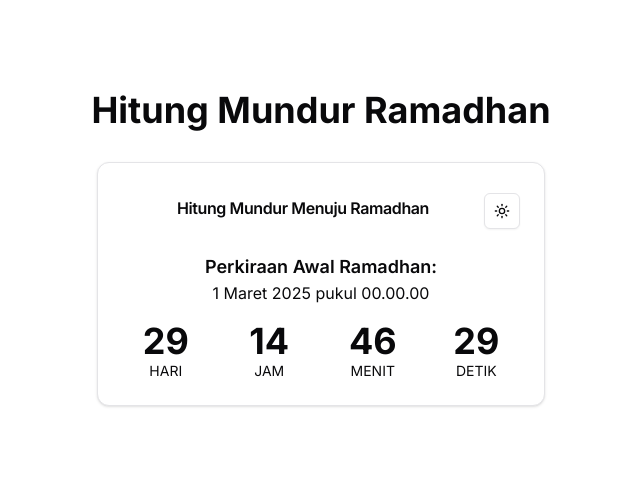
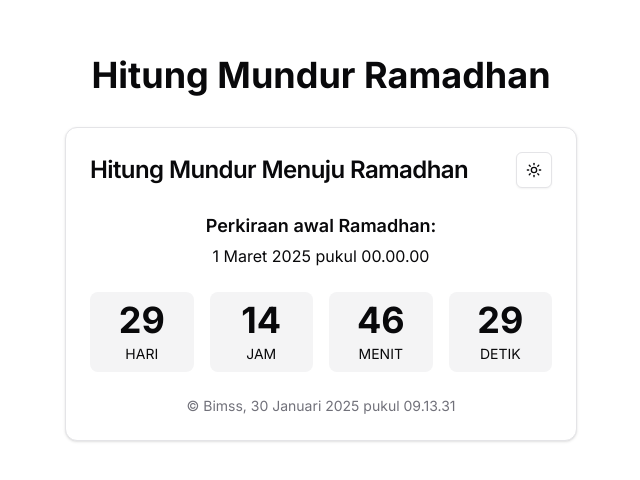
Before and after one commit to bimamib/ramadhan-countdown, a Next.js app: page / in a window 1280 px wide. Shown: the part 152-632 px from the top of the page, without its empty margins (319-959 px from the left). Built offline with nearby package versions, Linux system fonts and the light colour scheme.

Commit message:
Fix styling

```diff
--- a/components/ramadhan-countdown.tsx
+++ b/components/ramadhan-countdown.tsx
@@ -1,7 +1,13 @@
 "use client";
 
 import { useEffect, useState } from "react";
-import { Card, CardContent, CardHeader, CardTitle } from "./ui/card";
+import {
+  Card,
+  CardContent,
+  CardFooter,
+  CardHeader,
+  CardTitle,
+} from "./ui/card";
 import { useRamadhanCountdown } from "@/hooks/useRamadhanCountdown";
 import { ThemeToggle } from "./theme.toggle";
 
@@ -23,27 +29,6 @@ export function RamadhanCountdown() {
     return null;
   }
 
-  if (!timeRemaining) {
-    return (
-      <Card className="w-full max-w-md mx-auto">
-        <CardHeader className="flex flex-row items-center justify-between">
-          <CardTitle className="text-center flex-grow">
-            Ramadhan Mubarak
-          </CardTitle>
-          <ThemeToggle />
-        </CardHeader>
-        <CardContent>
-          <p className="text-center">
-            Ramadhan Telah Tiba. Semoga Bulan Suci ini Membawa Kedamaian dan
-            Berkah
-          </p>
-        </CardContent>
-      </Card>
-    );
-  }
-
-  const { targetDate, days, hours, minutes, seconds } = timeRemaining;
-
   const formatDate = (date: Date) => {
     return date.toLocaleString("id-ID", {
       timeZone: "Asia/Jakarta",
@@ -57,35 +42,78 @@ export function RamadhanCountdown() {
     });
   };
 
+  const formatFooterDate = (date: Date) => {
+    return date.toLocaleString("id-ID", {
+      timeZone: "Asia/Jakarta",
+      year: "numeric",
+      month: "long",
+      day: "numeric",
+      hour: "2-digit",
+      minute: "2-digit",
+      second: "2-digit",
+      hour12: false,
+    });
+  };
+
+  if (!timeRemaining) {
+    return (
+      <Card className="w-full max-w-md mx-auto">
+        <CardHeader className="flex flex-row items-center justify-between">
+          <CardTitle className="text-center flex-grow">
+            Ramadhan Mubarak!
+          </CardTitle>
+          <ThemeToggle />
+        </CardHeader>
+        <CardContent>
+          <p className="text-center">
+            Ramadhan Telah Tiba. Semoga Bulan Suci ini Membawa Kedamaian dan
+            Berkah.
+          </p>
+        </CardContent>
+        <CardFooter className="flex justify-center items-center text-sm text-muted-foreground">
+          <p>&copy; Bimss, {formatFooterDate(currentTime)}</p>
+        </CardFooter>
+      </Card>
+    );
+  }
+
+  const { targetDate, days, hours, minutes, seconds } = timeRemaining;
+
   return (
-    <Card className="w-full max-w-md mx-auto">
-      <CardHeader className="flex flex-row items-center justify-between">
-        <CardTitle className="text-center flex-grow">
+    <Card className="w-full max-w-lg mx-auto">
+      <CardHeader className="flex flex-col sm:flex-row items-center justify-between space-y-2 sm:space-y-0">
+        <CardTitle className="text-center sm:text-left text-xl sm:text-2xl flex-grow">
           Hitung Mundur Menuju Ramadhan
         </CardTitle>
         <ThemeToggle />
       </CardHeader>
       <CardContent>
-        <div className="text-center mb-4">
-          <p className="text-lg font-semibold">Perkiraan Awal Ramadhan:</p>
+        <div className="text-center mb-6">
+          <p className="text-lg font-semibold mb-1">Perkiraan awal Ramadhan:</p>
           <p className="text-md">{formatDate(targetDate)}</p>
         </div>
-        <div className="grid grid-cols-4 gap-4 text-center">
+        <div className="grid grid-cols-2 sm:grid-cols-4 gap-4 text-center">
           {[
             { label: "Hari", value: days },
             { label: "Jam", value: hours },
             { label: "Menit", value: minutes },
             { label: "Detik", value: seconds },
           ].map(({ label, value }) => (
-            <div key={label} className="flex flex-col items-center">
-              <div className="text-4xl font-bold">
+            <div
+              key={label}
+              className="flex flex-col items-center p-2 bg-secondary rounded-lg"
+            >
+              <div className="text-3xl sm:text-4xl font-bold">
                 {value.toString().padStart(2, "0")}
               </div>
-              <div className="text-sm uppercase">{label}</div>
+              <div className="text-xs sm:text-sm uppercase mt-1">{label}</div>
             </div>
           ))}
         </div>
       </CardContent>
+      <CardFooter className="flex justify-center items-center text-sm text-muted-foreground">
+        <p>&copy; Bimss, {formatFooterDate(currentTime)}</p>
+      </CardFooter>
     </Card>
   );
 }
```
